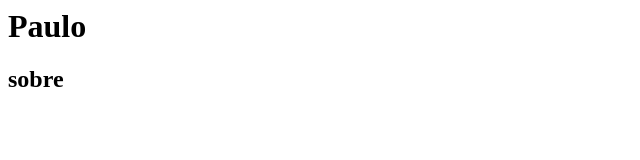
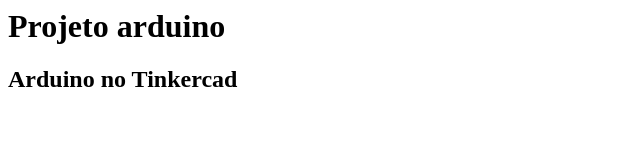
Before and after one commit to pauloamoroso/ProjTinkarduino, a plain HTML site: page index.html in a window 1280 px wide. Shown: the whole page, without its empty margins (0-640 px from the left). Drawn offline with Linux system fonts and the light colour scheme.

Commit message:
Update index.html

```diff
--- a/index.html
+++ b/index.html
@@ -5,12 +5,12 @@
 
     <head>
 
-       <h1> Paulo  </h1>
+       <h1>  Projeto arduino  </h1>
 
     </head>
 
 <body>
-   <h2> sobre </2>
+   <h2> Arduino no Tinkercad </2>
 </body>
 
 </html>
```
